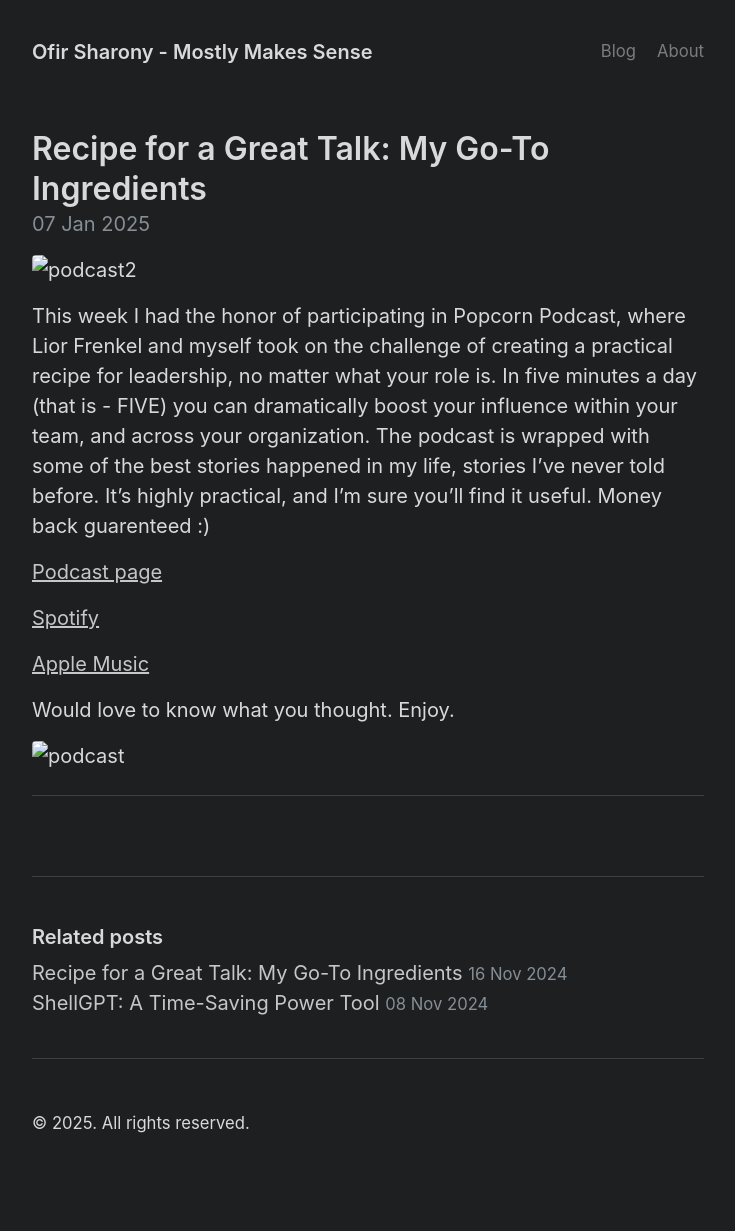
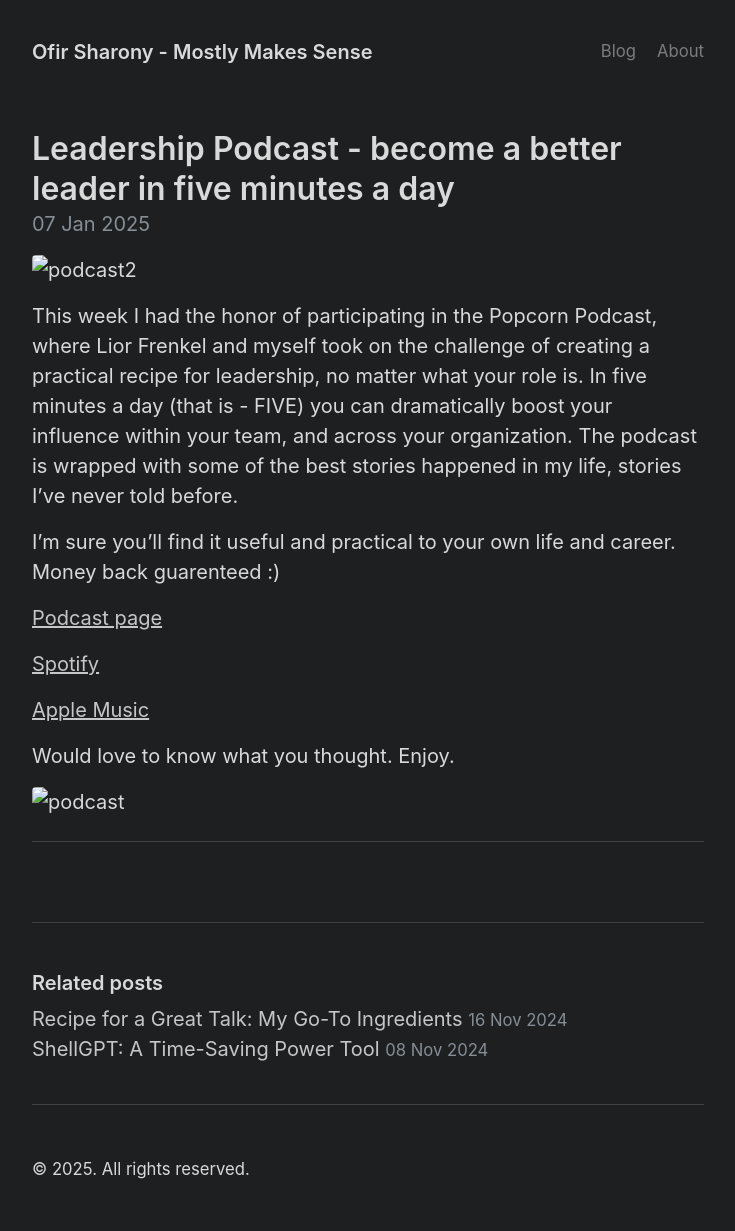
Before and after one commit to ofirsharony/ofirsharony.github.io, a Jekyll site: the page built from _posts/2025-01-07-leadership-podcast.md, in a window 1280 px wide. Shown: the whole page, without its empty margins (272-1007 px from the left). Built offline with Jekyll 4.4.1, drawn with Linux system fonts in a browser that asks for light colours; before the commit the page ends 1185 px from its top, so only the background shows below that.

Commit message:
fix links

```diff
--- a/_posts/2025-01-07-leadership-podcast.md
+++ b/_posts/2025-01-07-leadership-podcast.md
@@ -1,19 +1,21 @@
 ---
 layout: post
-title: "Recipe for a Great Talk: My Go-To Ingredients"
+title: "Leadership Podcast - become a better leader in five minutes a day"
 ---
 ![podcast2](../assets/popcorn-podcast/with-Lior.jpg)
 
-This week I had the honor of participating in Popcorn Podcast, where Lior Frenkel and myself took on the challenge of creating a practical recipe for leadership, no matter what your role is.
+This week I had the honor of participating in the Popcorn Podcast, where Lior Frenkel and myself took on the challenge of creating a practical recipe for leadership, no matter what your role is.
 In five minutes a day (that is - FIVE) you can dramatically boost your influence within your team, and across your organization.
 The podcast is wrapped with some of the best stories happened in my life, stories I've never told before.
-It's highly practical, and I'm sure you'll find it useful. Money back guarenteed :)
 
-[Podcast page](https://www.popcornmetrics.com/episode/episode-3-ofir-sharony)
 
-[Spotify](https://www.popcornmetrics.com/episode/episode-3-ofir-sharony)
+I'm sure you'll find it useful and practical to your own life and career. Money back guarenteed :)
 
-[Apple Music](https://www.popcornmetrics.com/episode/episode-3-ofir-sharony)
+[Podcast page](https://frnkl.co/blog-podcast/%D7%A4%D7%95%D7%A4%D7%A7%D7%95%D7%A8%D7%9F-376-%D7%90%D7%95%D7%A4%D7%99%D7%A8-%D7%A9%D7%A8%D7%95%D7%A0%D7%99/)
+
+[Spotify](https://open.spotify.com/episode/3PyPxDorxBh9DFxuQJ0mo6?si=7090963b79454d11&nd=1&dlsi=408bfb9fd1614389)
+
+[Apple Music](https://podcasts.apple.com/us/podcast/%D7%9C%D7%94%D7%A0%D7%94%D7%99%D7%92-%D7%A2%D7%9D-%D7%90%D7%95-%D7%91%D7%9C%D7%99-%D7%A1%D7%9E%D7%9B%D7%95%D7%AA-%D7%A8%D7%A2%D7%99%D7%95%D7%9F-%D7%A7%D7%98%D7%9F-%D7%A9%D7%94%D7%9B%D7%A0%D7%99%D7%A1-80-%D7%9E%D7%99%D7%9C%D7%99%D7%95%D7%9F-%D7%93%D7%95%D7%9C%D7%A8/id1149210005?i=1000682327770)
 
 Would love to know what you thought. Enjoy.
 
```
